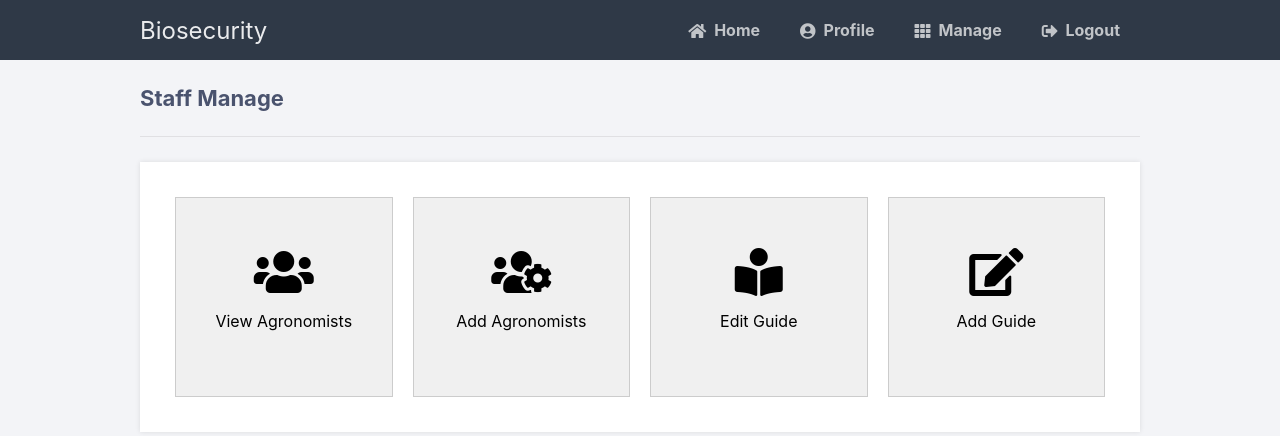
After one commit to Hao-Ding-1159306/Biosecurity, a Flask app: page /staff/manage in a window 1280 px wide. The commit adds this page. Shown: the top 436 px of the page. Run offline with Flask 3, Linux system fonts and the light colour scheme; the visitor is signed in with stand-in values (Sample User, id 1).

Commit message:
finish all user setting

```diff
--- a/app.py
+++ b/app.py
@@ -187,7 +187,7 @@ def edit_profile(change_role, change_id):
         cursor.close()
         results = get_info(change_id, change_role)
         print('new result:', results)
-        return render_template(f'{role}_profile.html', results=results)
+        return render_template(f'{change_role}_profile.html', results=results)
     results = get_info(change_id, change_role)
     print('result:', results)
     return render_template(f'{change_role}_edit_profile.html', change_role=change_role, change_id=change_id,
@@ -237,6 +237,14 @@ def add_agronomists():
             msg = 'You have successfully add a agronomist!'
     return render_template('add_agronomists.html', msg=msg)
 
+@app.route('/delete_agronomists/<int:agronomists_id>', methods=['GET', 'POST'])
+def delete_agronomists(agronomists_id):
+    cursor = get_cursor()
+    sql = "DELETE FROM agronomists WHERE id = %s"
+    cursor.execute(sql, (agronomists_id,))
+    results = get_agronomists_list()
+    return render_template('view_agronomists.html', results=results)
+
 
 @app.route('/view_staff')
 def view_staff():
@@ -282,5 +290,14 @@ def add_staff():
     return render_template('add_staff.html', msg=msg)
 
 
+@app.route('/delete_staff/<int:staff_id>', methods=['GET', 'POST'])
+def delete_staff(staff_id):
+    cursor = get_cursor()
+    sql = "DELETE FROM staff WHERE id = %s"
+    cursor.execute(sql, (staff_id,))
+    results = get_staff_list()
+    return render_template('view_staff.html', results=results)
+
+
 if __name__ == '__main__':
     app.run(debug=True)
--- a/staff.py
+++ b/staff.py
@@ -24,3 +24,9 @@ def profile():
         print('result:', results)
         return render_template('staff_profile.html', results=results)
     return redirect(url_for('login'))
+
+@staff_page.route('/manage')
+def manage():
+    if 'logged_in' in session:
+        return render_template('staff_manage.html')
+    return redirect(url_for('login'))
--- a/static/style.css
+++ b/static/style.css
@@ -281,3 +281,7 @@ input[type="submit"]:hover {
 .table-container td {
     min-width: 100px;
 }
+
+.table-container .center-align {
+    text-align: center;
+}
--- a/templates/admin_profile.html
+++ b/templates/admin_profile.html
@@ -5,6 +5,7 @@
 {% block content %}
 <h2>{{ results['username'] }} Profile</h2>
 <div>
+    <p>Details are below:</p>
     <table>
         <tr>
             <td>ID:</td>
--- /dev/null
+++ b/templates/staff_manage.html
@@ -0,0 +1,35 @@
+{% extends 'staff_layout.html' %}
+
+{% block title %}Manage{% endblock %}
+
+{% block content %}
+<h2>Staff Manage</h2>
+<div class="block_container">
+    <div class="block">
+        <a href="{{ url_for('view_agronomists') }}">
+            <i class="fas fa-users" aria-hidden="true"></i>
+            <p>View Agronomists</p>
+        </a>
+    </div>
+    <div class="block">
+        <a href="{{ url_for('add_agronomists') }}">
+            <i class="fas fa-users-cog"></i>
+            <p>Add Agronomists</p>
+        </a>
+    </div>
+
+    <div class="block">
+        <a href="edit_guide.html">
+            <i class="fas fa-book-reader"></i>
+            <p>Edit Guide</p>
+        </a>
+    </div>
+
+    <div class="block">
+        <a href="add_guide.html">
+            <i class="fa fa-edit" aria-hidden="true"></i>
+            <p>Add Guide</p>
+        </a>
+    </div>
+</div>
+{% endblock %}
--- a/templates/view_staff.html
+++ b/templates/view_staff.html
@@ -31,6 +31,11 @@
             <td>{{ result.last_name }}</td>
             <td>{{ result.email }}</td>
             <td>{{ result.phone }}</td>
+            <td class="center-align"><a href="{{ url_for('edit_profile', change_role='staff', change_id=result.id) }}"><i
+                    class="fas fa-user-edit" aria-hidden="true"></i></a></td>
+            <td class="center-align"><a href="{{ url_for('delete_staff', staff_id=result.id) }}"><i class="fas fa-user-slash"
+                                                                               aria-hidden="true"></i></a></td>
+
 
         </tr>
         {% endfor %}
```
Also changed, not shown: templates/agronomists_edit_profile.html (+7 -0 lines), templates/agronomists_profile.html (+8 -1 lines), templates/staff_edit_profile.html (+8 -1 lines), templates/staff_profile.html (+8 -1 lines), templates/view_agronomists.html (+8 -2 lines).
